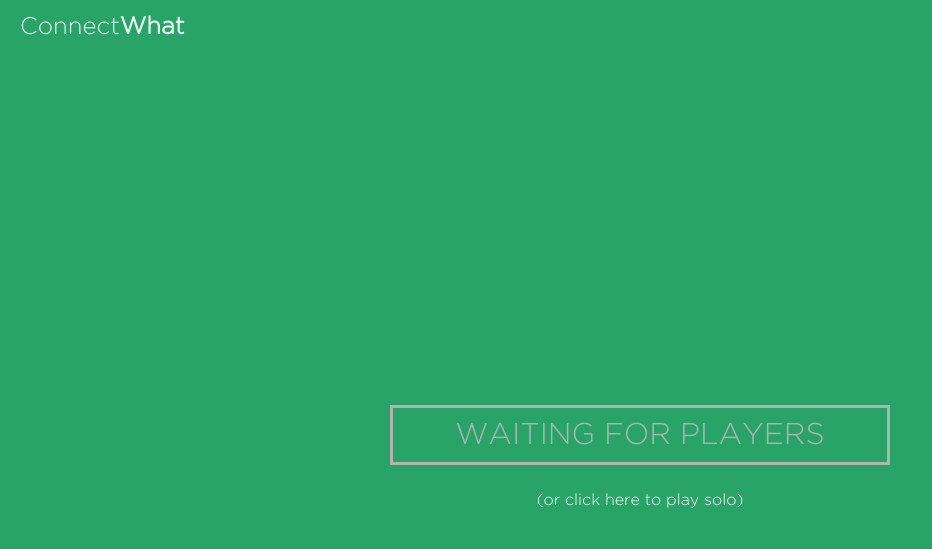
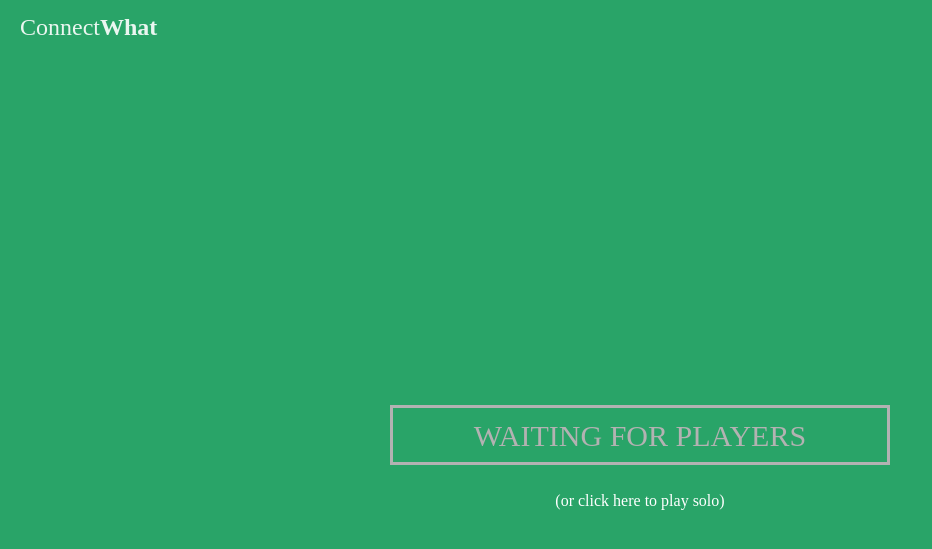
Before and after one commit to rkrishnan2012/ConnectWhat, a PHP site: page /playerRoom.html in a window 1280 px wide. Shown: the top 549 px of the page, without its empty margins (0-932 px from the left). Run offline with PHP 8.4, Linux system fonts and the light colour scheme; some libraries are stand-ins or nearby versions; some web fonts are replaced.

Commit message:
changed css of playerroom for gotham

```diff
--- a/public/css/playerRoom.css
+++ b/public/css/playerRoom.css
@@ -1,6 +1,7 @@
 @font-face {
-    font-family: 'Gotham-Light';
-    src: url('/fonts/Gotham-Light.ttf');
+    font-family: "Gotham SSm A", "Gotham SSm B";
+    font-style: normal;
+    font-weight: 300;
 }
 
 body {
--- a/public/playerRoom.html
+++ b/public/playerRoom.html
@@ -8,6 +8,7 @@
     <link rel="stylesheet" href="https://maxcdn.bootstrapcdn.com/bootstrap/3.3.5/css/bootstrap.min.css">
     <link rel="stylesheet" href="https://maxcdn.bootstrapcdn.com/font-awesome/4.4.0/css/font-awesome.min.css">
     <link rel="stylesheet" href="/css/playerRoom.css">
+    <link rel="stylesheet" type="text/css" href="https://cloud.typography.com/6253354/6368552/css/fonts.css" />
   </head>
   <body>
     <div class="appText">
```
Also changed, not shown: public/fonts/Gotham-Light.ttf (deleted).
